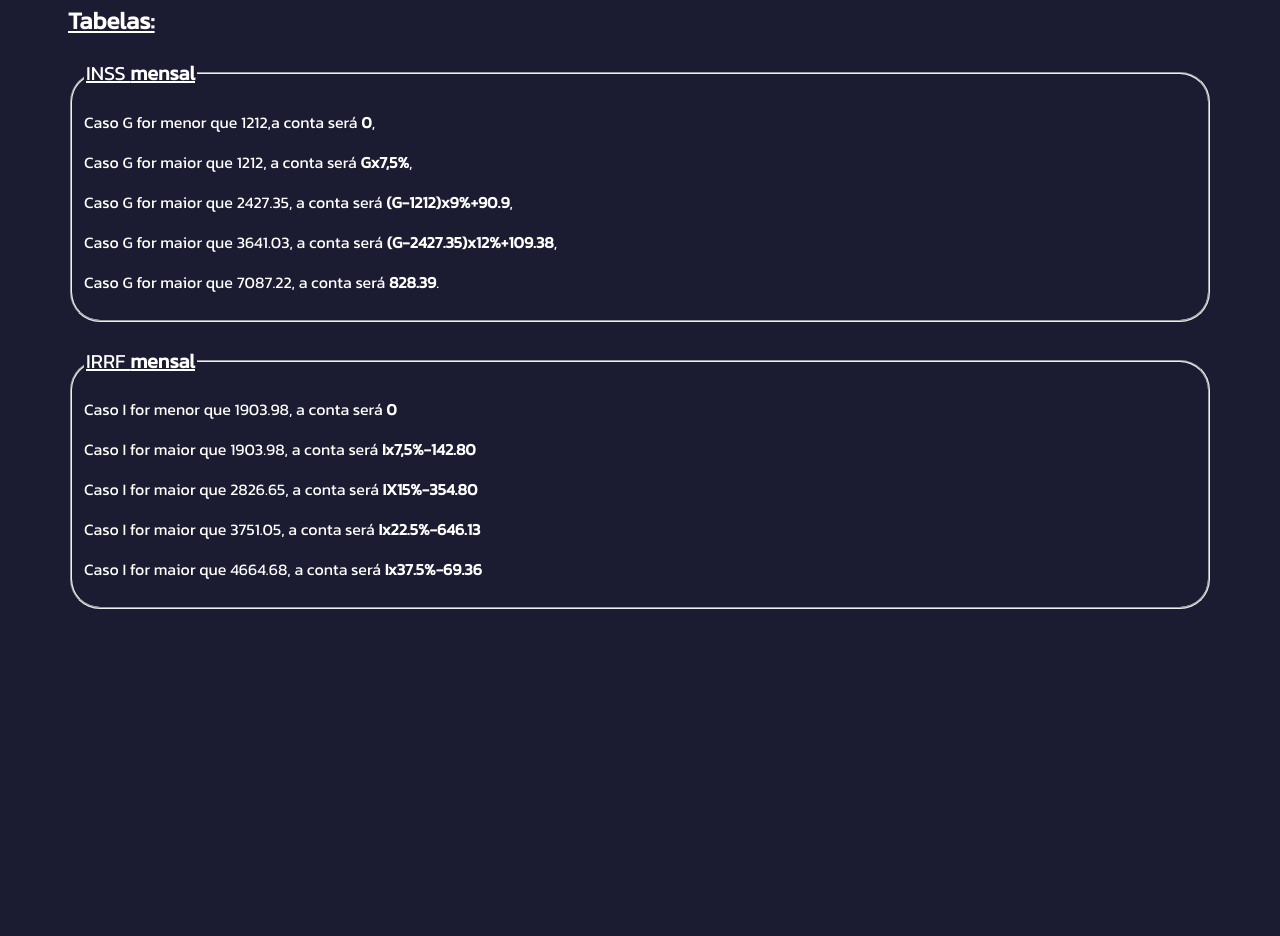
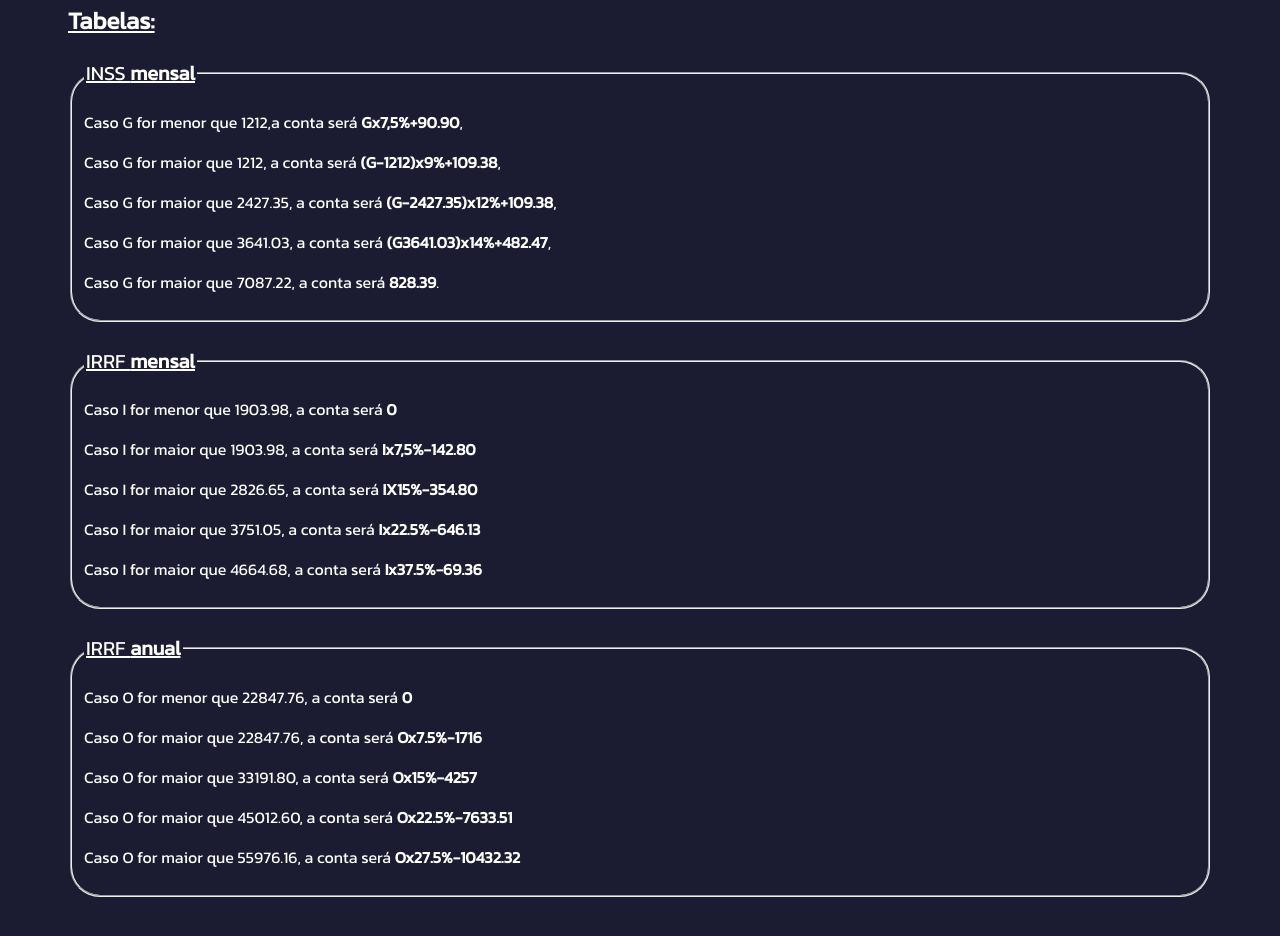
Before and after one commit to LiugLOL/clone, a website: page tabela.html in a window 1280 px wide. Shown: the part 168-1104 px from the top of the page. Before the commit the page ends 833 px from the top, so only its background shows below. Drawn offline with Linux system fonts and the light colour scheme.

Commit message:
Update tabela.html

```diff
--- a/tabela.html
+++ b/tabela.html
@@ -18,10 +18,10 @@
 
     <fieldset>
         <legend class="woww"><u>INSS <strong>mensal</strong></u></legend>
-        <p>Caso G for menor que 1212,a conta será <strong>0</strong>,</p>
-        <P>Caso G for maior que 1212, a conta será <strong>Gx7,5%</strong>,</P>
-        <p>Caso G for maior que 2427.35, a conta será <strong>(G-1212)x9%+90.9</strong>,</p>
-        <p>Caso G for maior que 3641.03, a conta será <strong>(G-2427.35)x12%+109.38</strong>,</p>
+        <p>Caso G for menor que 1212,a conta será <strong>Gx7,5%+90.90</strong>,</p>
+        <P>Caso G for maior que 1212, a conta será <strong>(G-1212)x9%+109.38</strong>,</P>
+        <p>Caso G for maior que 2427.35, a conta será <strong>(G-2427.35)x12%+109.38</strong>,</p>
+        <p>Caso G for maior que 3641.03, a conta será <strong>(G3641.03)x14%+482.47</strong>,</p>
         <p>Caso G for maior que 7087.22, a conta será <strong>828.39</strong>.</p>
 
 
@@ -33,15 +33,15 @@
         <p>Caso I for maior que 2826.65, a conta será <strong>IX15%-354.80</strong></p>
         <P>Caso I for maior que 3751.05, a conta será <strong>Ix22.5%-646.13</strong></P>
         <p>Caso I for maior que 4664.68, a conta será <strong>Ix37.5%-69.36</strong></p>
+    </fieldset><br>
+      <FIELDSET>
+        <legend class="woww"><u>IRRF <strong>anual</strong></u></legend>
+        <p>Caso O for menor que 22847.76, a conta será <strong>0</strong></p>
+        <p>Caso O for maior que 22847.76, a conta será <strong>Ox7.5%-1716</strong></p>
+        <p>Caso O for maior que 33191.80, a conta será <strong>Ox15%-4257</strong></p>
+        <p>Caso O for maior que 45012.60, a conta será <strong>Ox22.5%-7633.51</strong></p>
+        <P>Caso O for maior que 55976.16, a conta será <strong>Ox27.5%-10432.32</strong></P>
     </fieldset><br><br>
-
-    <!-- <fieldset> -->
-        <!-- <legend>INSS <strong>anual</strong></legend> -->
-    <!-- </fieldset> -->
-    <!-- <fieldset> -->
-        <!-- <legend>IRRRF <strong>anual</strong></legend> -->
-
-    <!-- </fieldset><br><br><br></br> -->
 
 </section>
 
```
